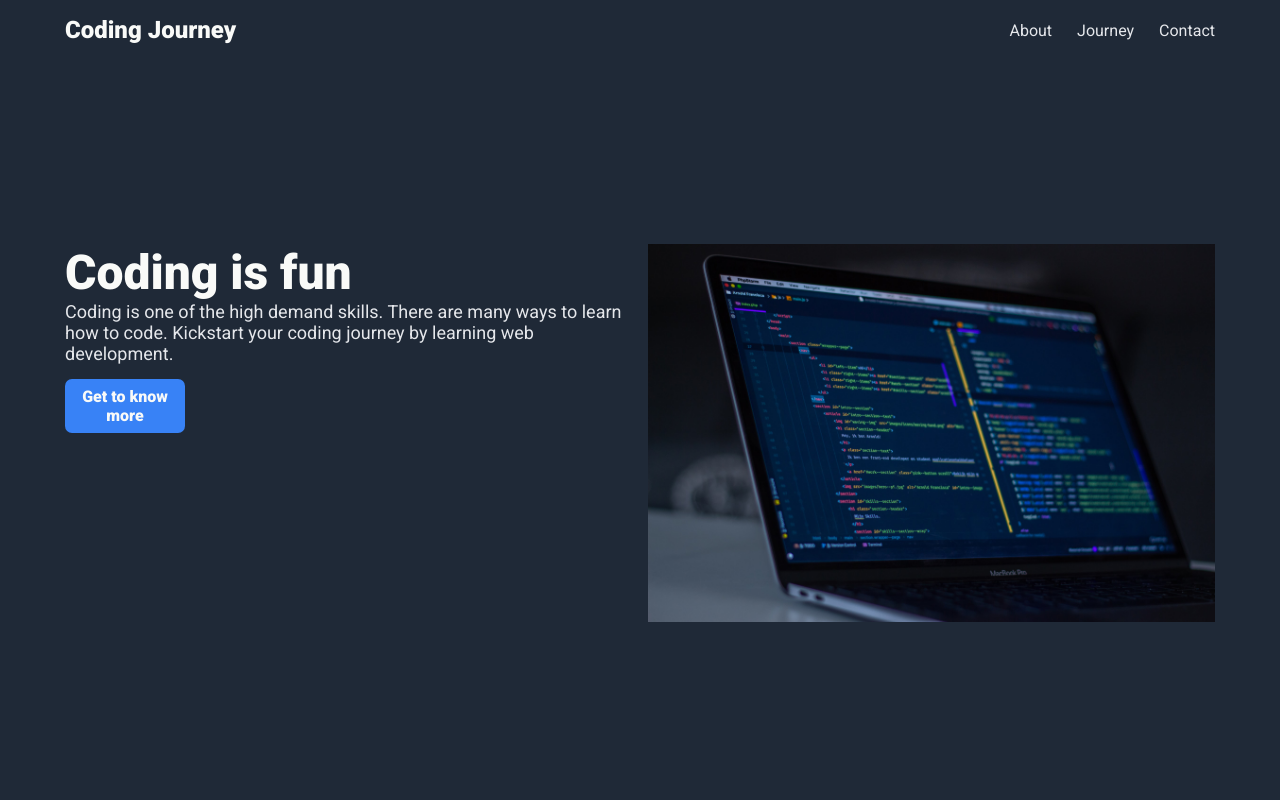
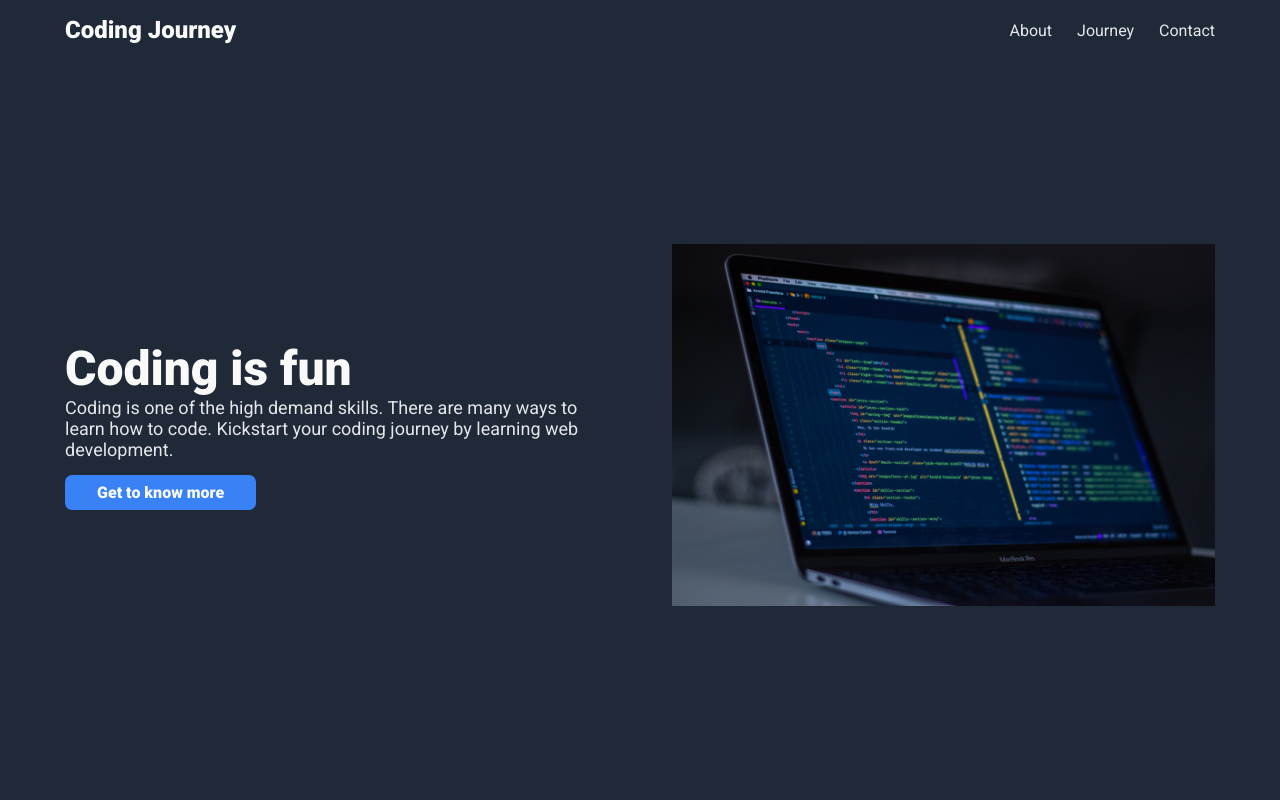
Before and after one commit to GeenaCodfrey/landing-page, a plain HTML site: page index.html in a window 1280 px wide. Shown: the top 800 px of the page. Drawn offline with Linux system fonts and the light colour scheme.

Commit message:
Debug flex properties for all contents in header section.

```diff
--- a/styles.css
+++ b/styles.css
@@ -13,6 +13,7 @@ body {
 
 a {
     text-decoration: none;
+    color: #3882f6;
 }
 
 a.header-link {
@@ -32,9 +33,9 @@ button {
     color: #f9faf8;
     font-size: 16px;
     font-weight: 700;
-    padding: 8px;
+    padding: 8px 32px;
     border-radius: 7px;
-    width: 120px;
+    width: auto;
     flex-shrink: 0;
     cursor: pointer;
 }
@@ -71,12 +72,13 @@ button {
     width: 1150px;
     display: flex;
     justify-content: space-between;
+    align-items: center;
     margin-top: 200px;
 }
 
 .hero-content {
     width: 575px;
-    padding: 0 8px 0 0;
+    padding: 0 32px 0 0;
 }
 
 .hero-message {
@@ -93,7 +95,7 @@ button {
 
 .header-image {
     width: 575px;
-    padding: 0 0 0 8px;
+    padding: 0 0 0 32px;
 }
 
 /* information */
@@ -167,6 +169,8 @@ button {
 .cta-container {
     /* padding: top | right | bottom | left; */
     padding: 100px 0 100px 0;
+    display: flex;
+    justify-content: center;
 }
 
 .cta {
```
